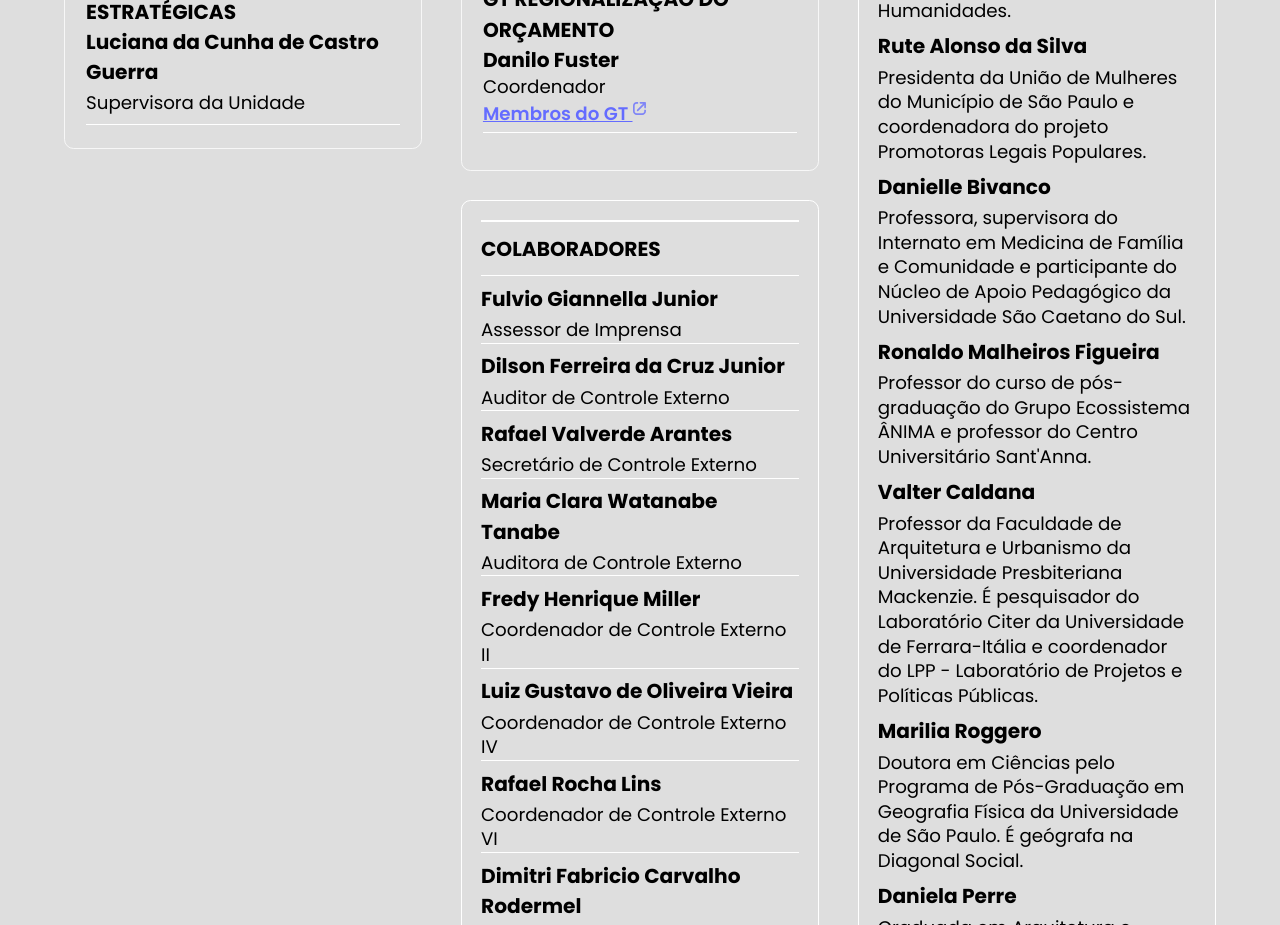
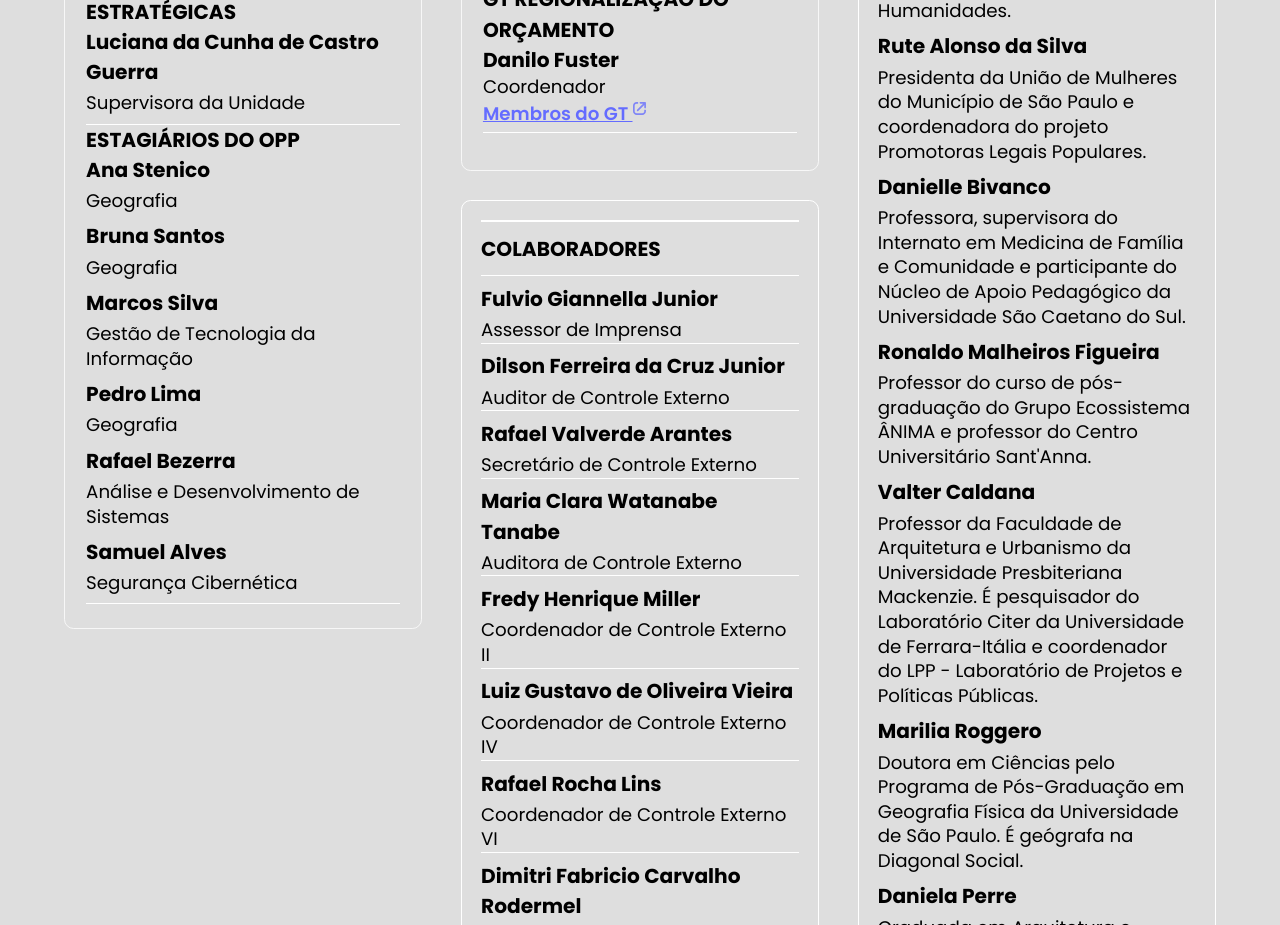
Before and after one commit to ObservatorioPoliticasTCM/painel-frontend, a Vue app: page /fichatecnica in a window 1280 px wide. Shown: the part 1140-2065 px from the top of the page. Built offline with nearby package versions, Linux system fonts and the light colour scheme.

Commit message:
Adicionados estagiários do OPP

```diff
--- a/src/components/TechSupport.vue
+++ b/src/components/TechSupport.vue
@@ -10,6 +10,15 @@
 
         <NameGroup name="Unidade de Informações Estratégicas" :border="false">
             <NameAndTitle name="Luciana da Cunha de Castro Guerra" title="Supervisora da Unidade" />
+        </NameGroup>
+
+        <NameGroup name="Estagiários do OPP" :border="false">
+            <NameAndTitle name="Ana Stenico" title="Geografia" />
+            <NameAndTitle name="Bruna Santos" title="Geografia" />
+            <NameAndTitle name="Marcos Silva" title="Gestão de Tecnologia da Informação" />
+            <NameAndTitle name="Pedro Lima" title="Geografia" />
+            <NameAndTitle name="Rafael Bezerra" title="Análise e Desenvolvimento de Sistemas" />
+            <NameAndTitle name="Samuel Alves" title="Segurança Cibernética" />
         </NameGroup>
     </div>
 </template>
```
